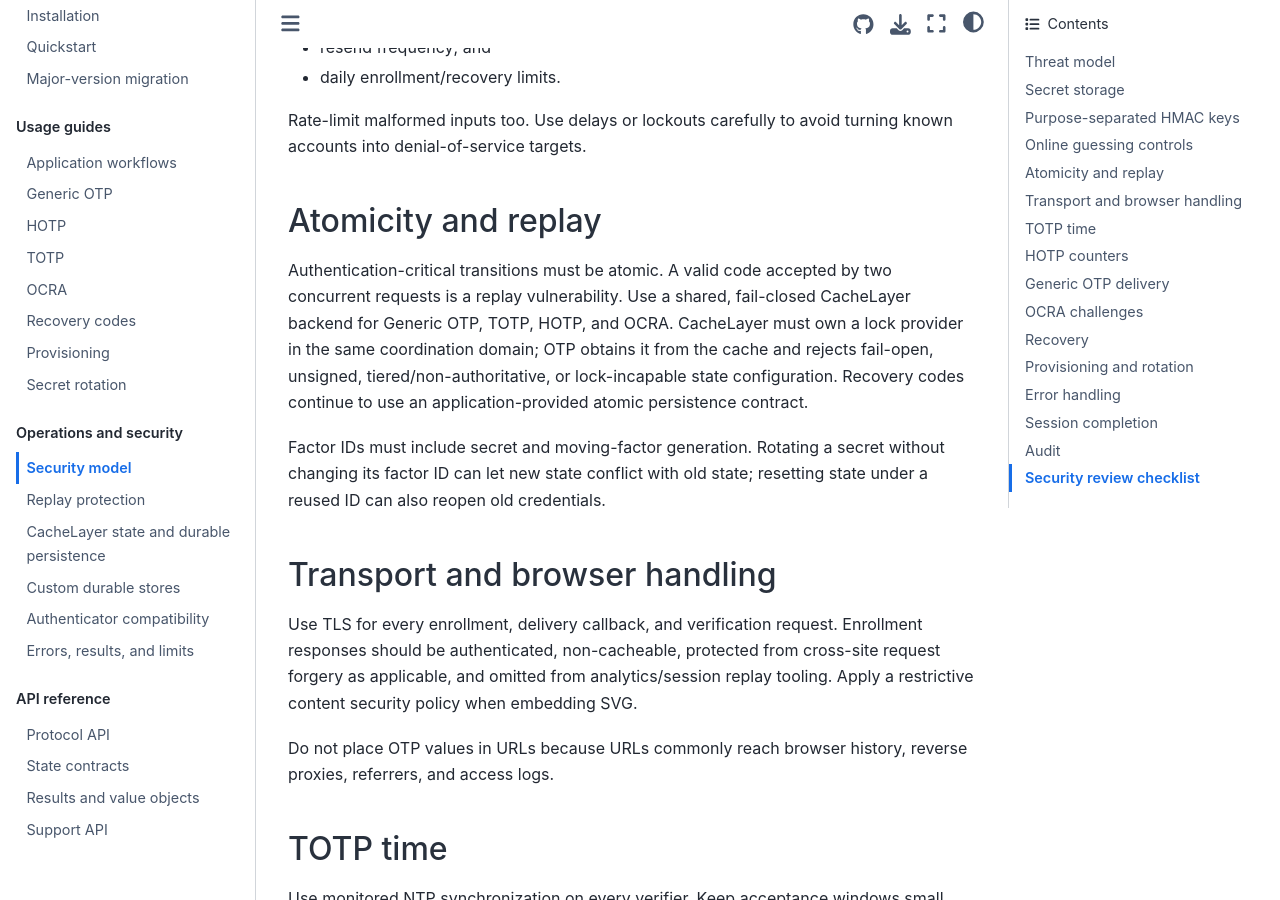
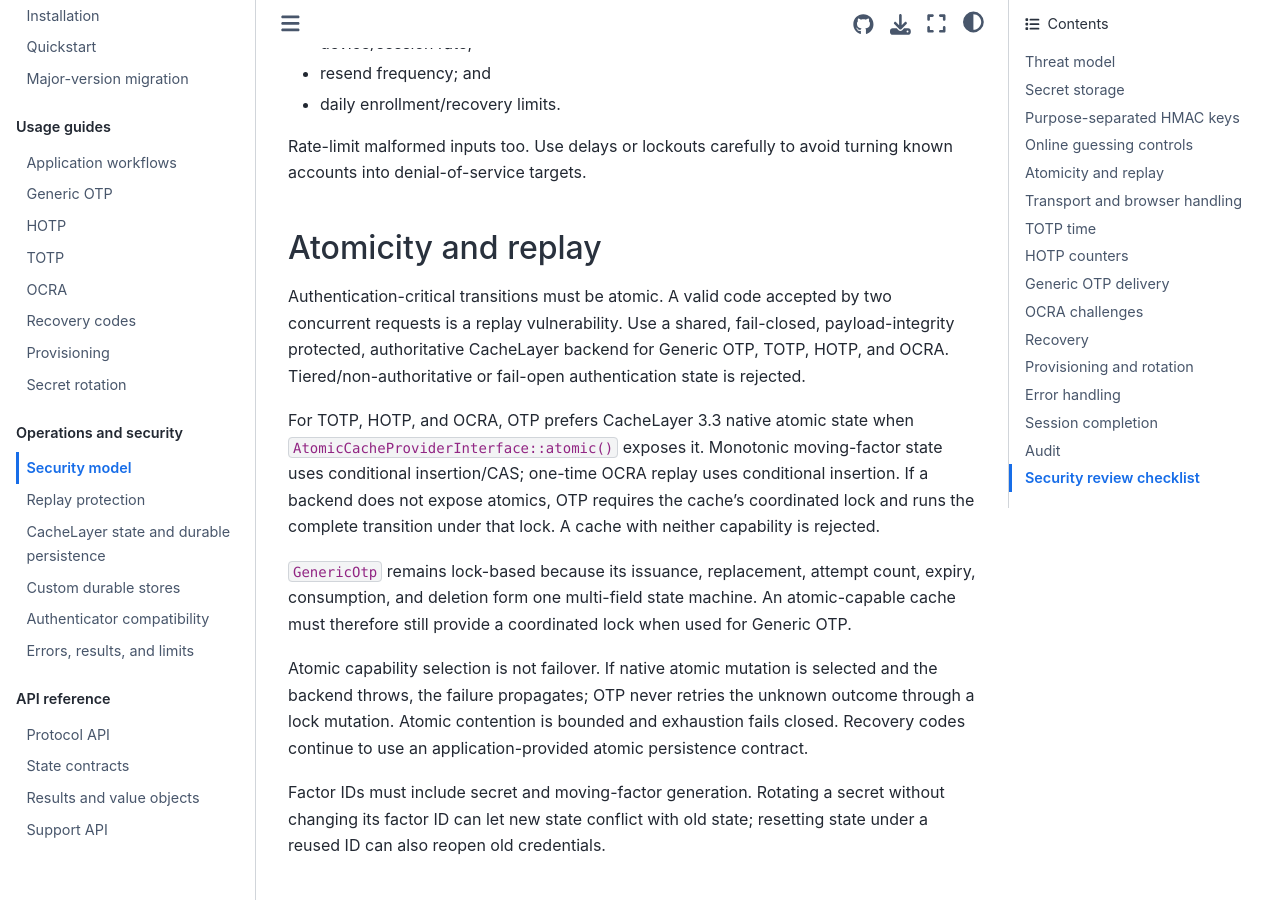
Before and after one commit to infocyph/OTP, a Sphinx documentation site: the page built from docs/guides/security.rst, in a window 1280 px wide and 900 px high, scrolled down 1907 px. Built offline with Sphinx 7.4.7 and the Sphinx Book theme 1.1.4, drawn with Linux system fonts in a browser that asks for light colours; some of the changed text lies outside the part shown.

Commit message:
docs: document atomic replay security model

```diff
--- a/docs/guides/security.rst
+++ b/docs/guides/security.rst
@@ -43,8 +43,10 @@ Do not log:
 * unredacted storage/replay identifiers.
 
 ``SensitiveParameter`` attributes reduce accidental PHP stack-trace disclosure
-for annotated inputs. They do not sanitize application logs, telemetry,
-exceptions, or database traces.
+for annotated inputs. Secret-bearing result/value objects also provide redacted
+debug representations. Neither mechanism sanitizes application logs, telemetry,
+custom serialization, exceptions assembled by application code, or database
+traces.
 
 Purpose-separated HMAC keys
 ---------------------------
@@ -82,12 +84,28 @@ Atomicity and replay
 --------------------
 
 Authentication-critical transitions must be atomic. A valid code accepted by
-two concurrent requests is a replay vulnerability. Use a shared, fail-closed
-CacheLayer backend for Generic OTP, TOTP, HOTP, and OCRA. CacheLayer must own a
-lock provider in the same coordination domain; OTP obtains it from the cache and
-rejects fail-open, unsigned, tiered/non-authoritative, or lock-incapable state
-configuration. Recovery codes continue to use an application-provided atomic
-persistence contract.
+two concurrent requests is a replay vulnerability. Use a shared, fail-closed,
+payload-integrity protected, authoritative CacheLayer backend for Generic OTP,
+TOTP, HOTP, and OCRA. Tiered/non-authoritative or fail-open authentication state
+is rejected.
+
+For TOTP, HOTP, and OCRA, OTP prefers CacheLayer 3.3 native atomic state when
+``AtomicCacheProviderInterface::atomic()`` exposes it. Monotonic moving-factor
+state uses conditional insertion/CAS; one-time OCRA replay uses conditional
+insertion. If a backend does not expose atomics, OTP requires the cache's
+coordinated lock and runs the complete transition under that lock. A cache with
+neither capability is rejected.
+
+``GenericOtp`` remains lock-based because its issuance, replacement, attempt
+count, expiry, consumption, and deletion form one multi-field state machine. An
+atomic-capable cache must therefore still provide a coordinated lock when used
+for Generic OTP.
+
+Atomic capability selection is not failover. If native atomic mutation is
+selected and the backend throws, the failure propagates; OTP never retries the
+unknown outcome through a lock mutation. Atomic contention is bounded and
+exhaustion fails closed. Recovery codes continue to use an application-provided
+atomic persistence contract.
 
 Factor IDs must include secret and moving-factor generation. Rotating a secret
 without changing its factor ID can let new state conflict with old state;
```
